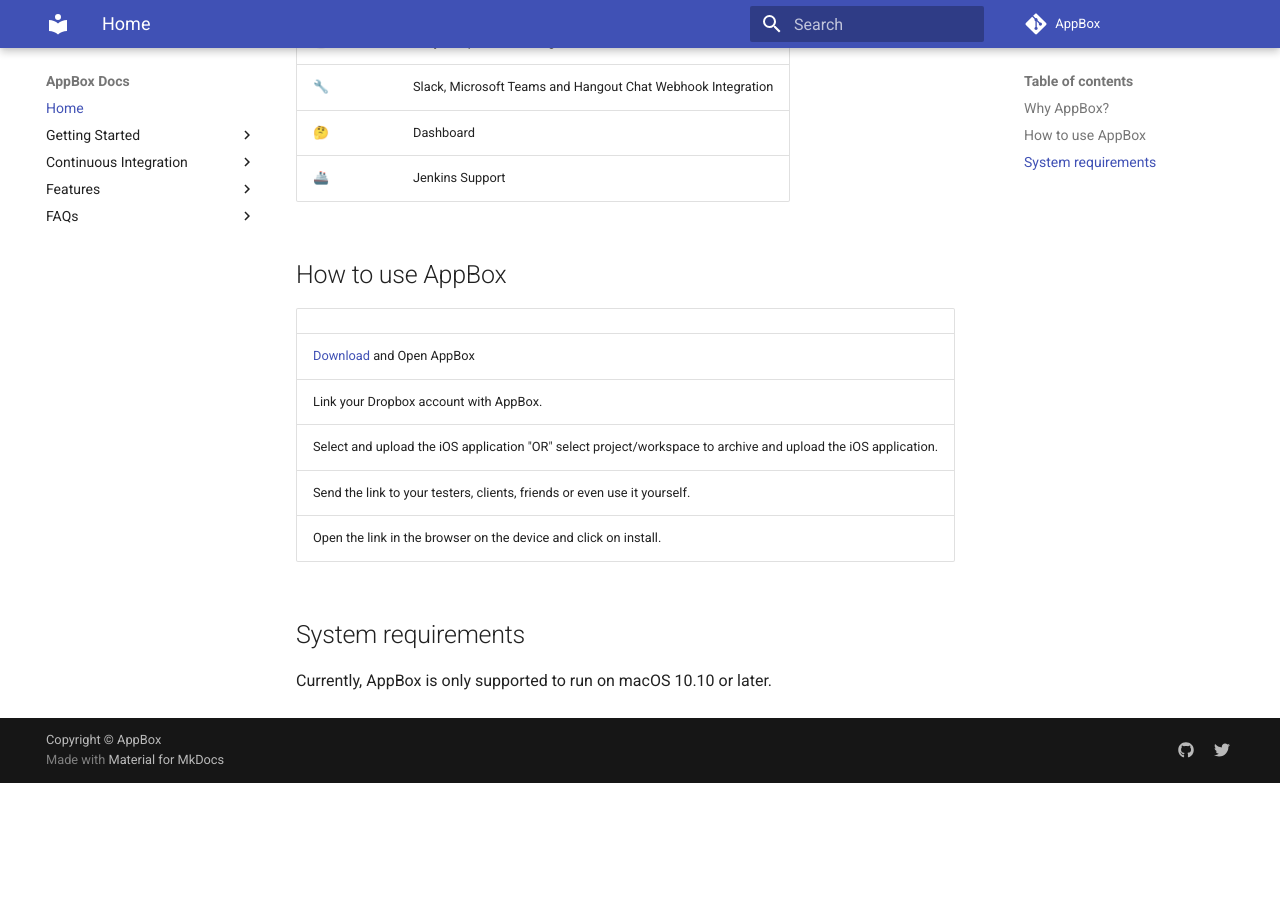
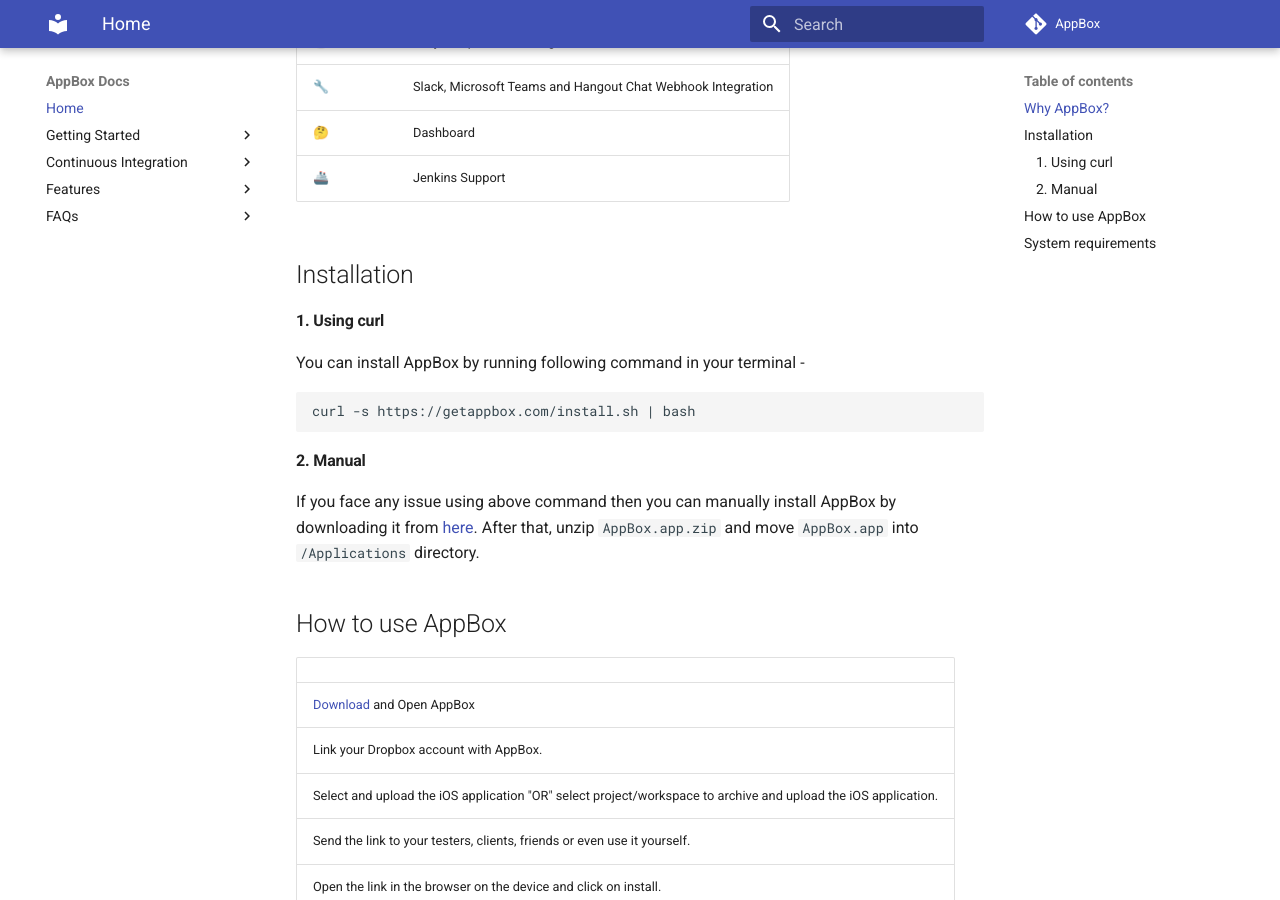
Before and after one commit to getappbox/AppBox-iOSAppsWirelessInstallation, an MkDocs documentation site: the page built from docs/index.md, in a window 1280 px wide and 900 px high, scrolled down 803 px. Built offline with MkDocs 1.6.1 and Material for MkDocs 9.7.7, drawn with Linux system fonts in a browser that asks for light colours; comment, search, counter and statistics services are not loaded; old or Windows-style settings are respelled for this version of MkDocs; before the commit the page ends 1586 px from its top, so only the background shows below that.

Commit message:
Updated Installation Docs

````diff
--- a/docs/GettingStarted/useappbox.md
+++ b/docs/GettingStarted/useappbox.md
@@ -1,12 +1,12 @@
 # Installation
 
-## Using curl
+### 1. Using curl
 You can install AppBox by running following command in your terminal -
 ```bash
 curl -s https://getappbox.com/install.sh | bash
 ```
 
-## Manual
+### 2. Manual
 If you face any issue using above command then you can manually install AppBox by downloading it from [here](http://tryappbox.com/download). After that, unzip `AppBox.app.zip` and move `AppBox.app` into `/Applications` directory.
 
 # How to use AppBox
--- a/docs/index.md
+++ b/docs/index.md
@@ -19,6 +19,17 @@
 🤔 | Dashboard
 🚢 | Jenkins Support
 
+## Installation
+
+#### 1. Using curl
+You can install AppBox by running following command in your terminal -
+```bash
+curl -s https://getappbox.com/install.sh | bash
+```
+
+#### 2. Manual
+If you face any issue using above command then you can manually install AppBox by downloading it from [here](http://tryappbox.com/download). After that, unzip `AppBox.app.zip` and move `AppBox.app` into `/Applications` directory.
+
 ## How to use AppBox
 | |
 |-|
````
